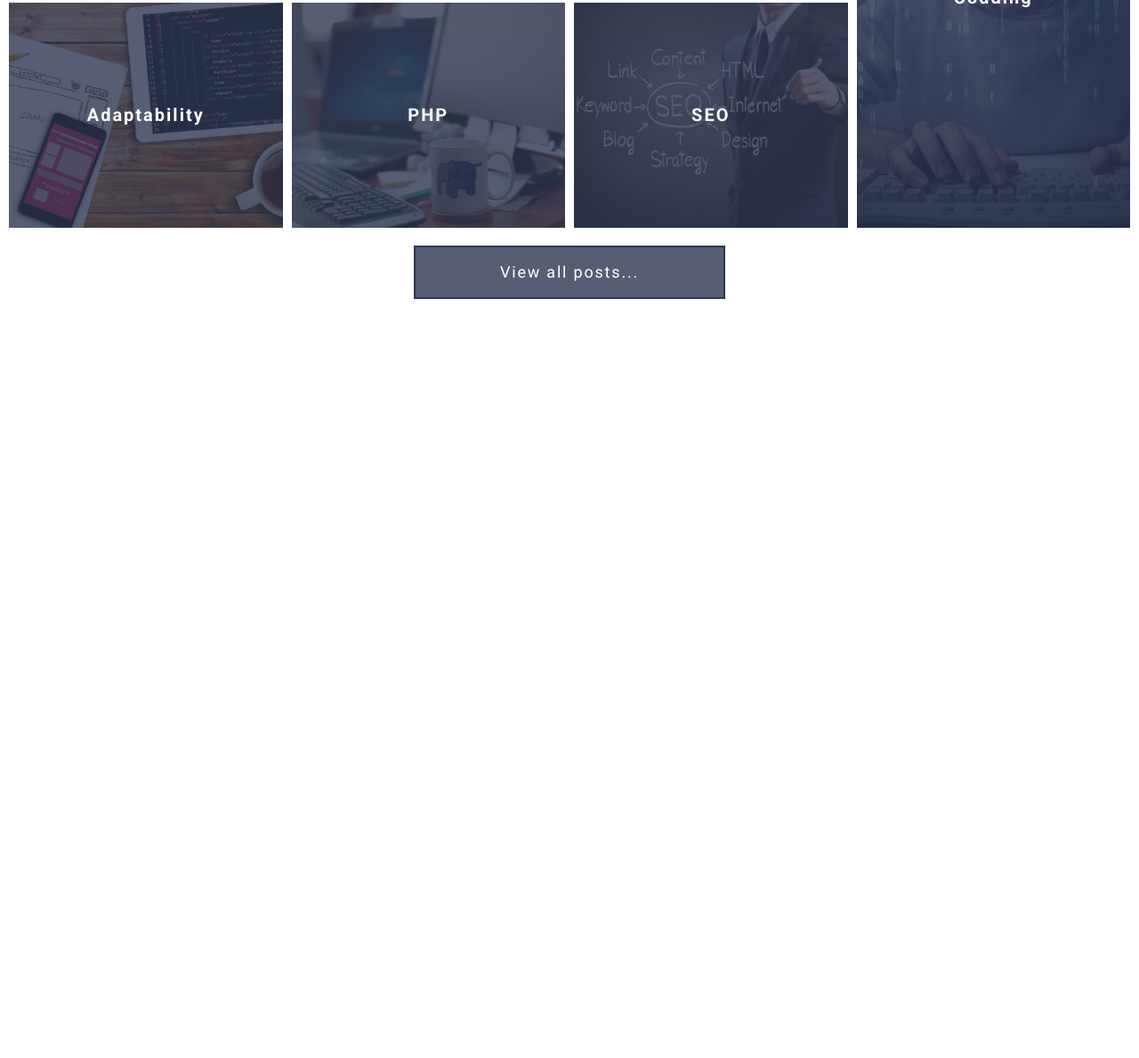
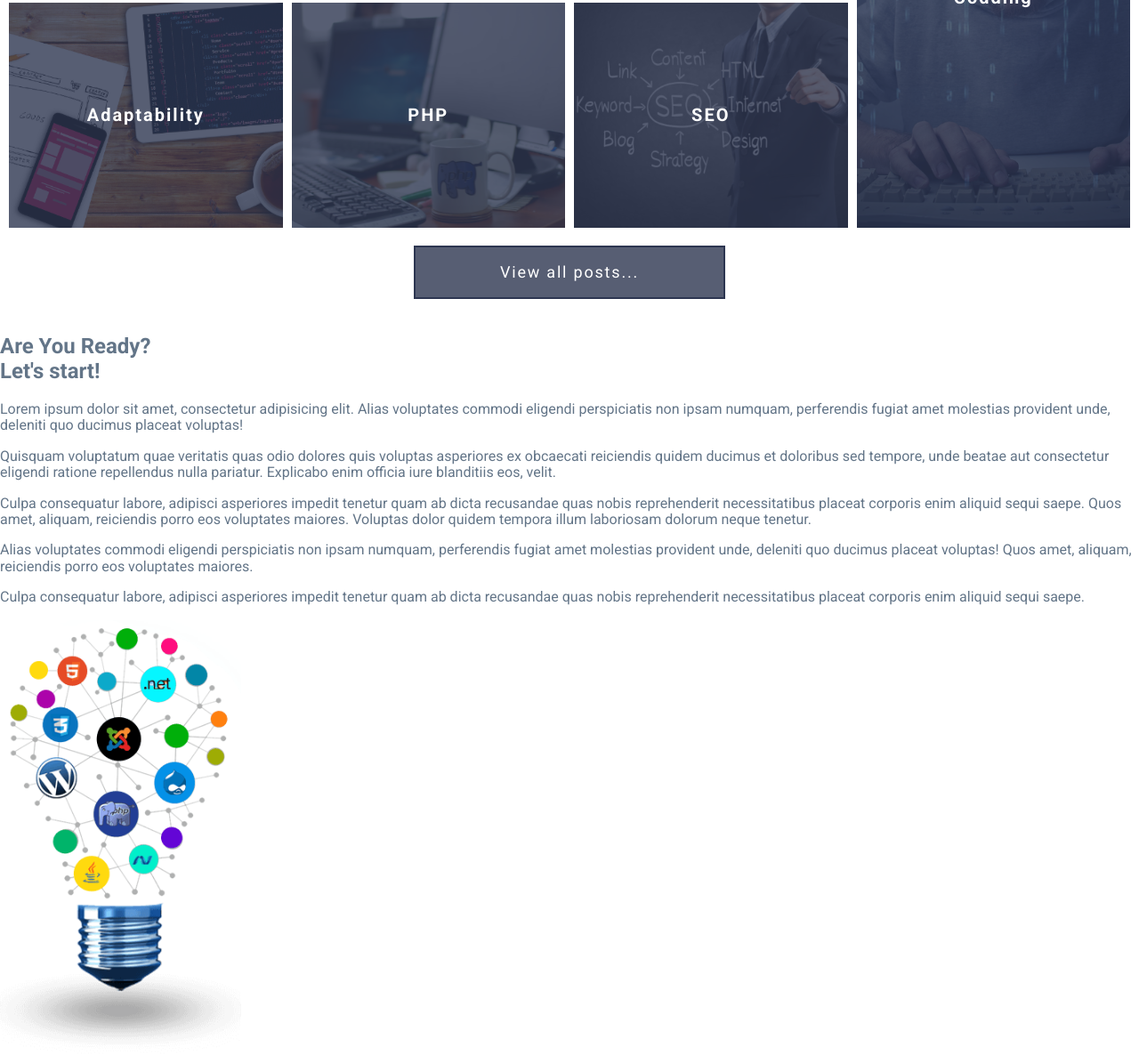
Before and after one commit to Dima-skillup/grid-template, a website: page index.html in a window 1280 px wide. Shown: the part 1334-2523 px from the top of the page at 89% size. Before the commit the page ends 1710 px from the top, so only its background shows below. Drawn offline with Linux system fonts and the light colour scheme.

Commit message:
Создал базовую html разметку для секции About

```diff
--- a/index.html
+++ b/index.html
@@ -112,6 +112,41 @@
       <a class="btn-accent" href="#">View all posts...</a>
     </div>
   </div>
+  <section class="about">
+    <div class="about__container">
+      <div class="about__content">
+        <h2>Are You Ready?
+          <br>
+          Let's start!
+        </h2>
+        <p>Lorem ipsum dolor sit amet, consectetur adipisicing elit.
+          Alias voluptates commodi eligendi perspiciatis non ipsam numquam,
+          perferendis fugiat amet molestias provident unde, deleniti quo ducimus
+          placeat voluptas!
+        </p>
+        <p>Quisquam voluptatum quae veritatis quas odio dolores quis voluptas asperiores
+          ex obcaecati reiciendis quidem ducimus et doloribus sed tempore, unde beatae aut
+          consectetur eligendi ratione repellendus nulla pariatur. Explicabo enim officia
+          iure blanditiis eos, velit.
+        </p>
+        <p>Culpa consequatur labore, adipisci asperiores impedit tenetur quam ab dicta recusandae
+          quas nobis reprehenderit necessitatibus placeat corporis enim aliquid sequi saepe. Quos
+          amet, aliquam, reiciendis porro eos voluptates maiores. Voluptas dolor quidem tempora
+          illum laboriosam dolorum neque tenetur.
+        </p>
+        <p>Alias voluptates commodi eligendi perspiciatis non ipsam numquam, perferendis fugiat amet
+          molestias provident unde, deleniti quo ducimus placeat voluptas!
+          Quos amet, aliquam, reiciendis porro eos voluptates maiores.
+        </p>
+        <p>Culpa consequatur labore, adipisci asperiores impedit tenetur quam ab dicta recusandae quas
+          nobis reprehenderit necessitatibus placeat corporis enim aliquid sequi saepe.
+        </p>
+      </div>
+      <div class="about__image">
+        <img src="assets/img/img-lamp-webdev.png" alt="motivation">
+      </div>
+    </div>
+  </section>
 
   <script src="libs/jquery/dist/jquery.min.js"></script>
   <script src="assets/js/main.js"></script>
```
